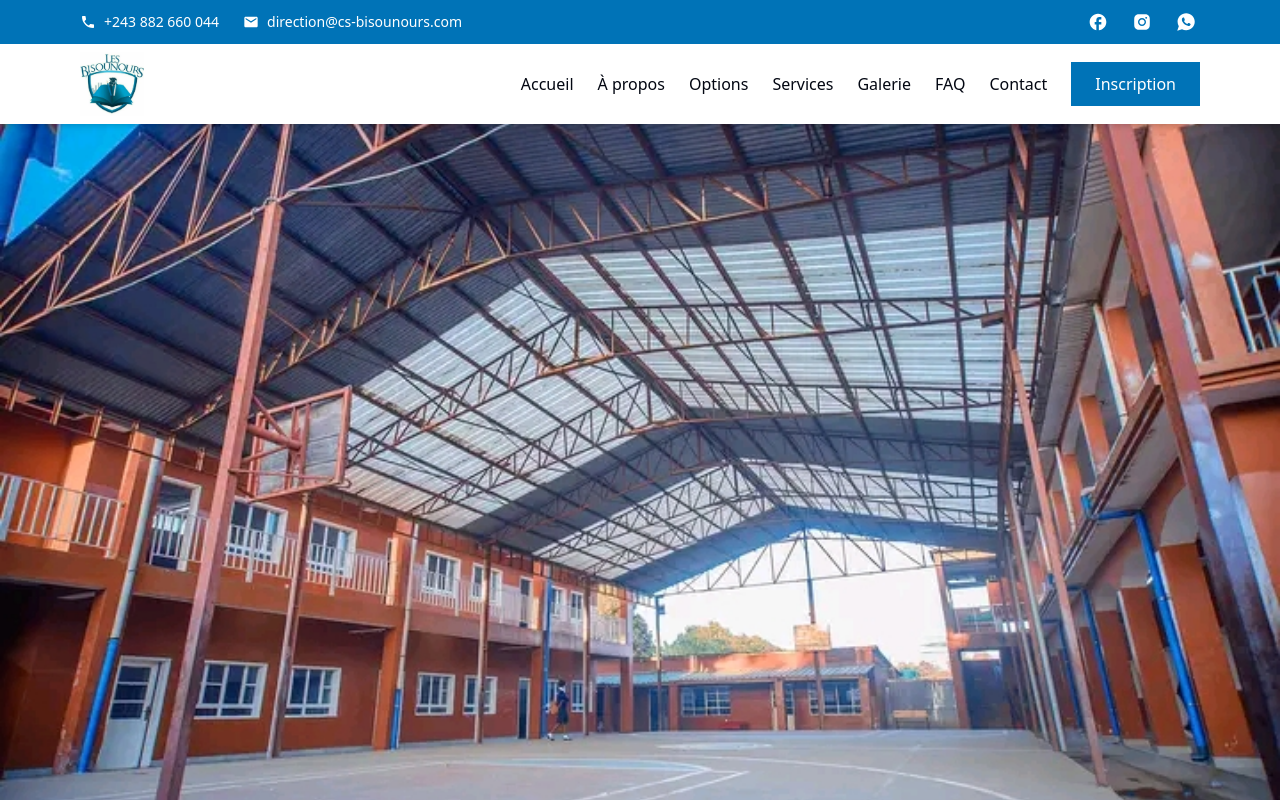
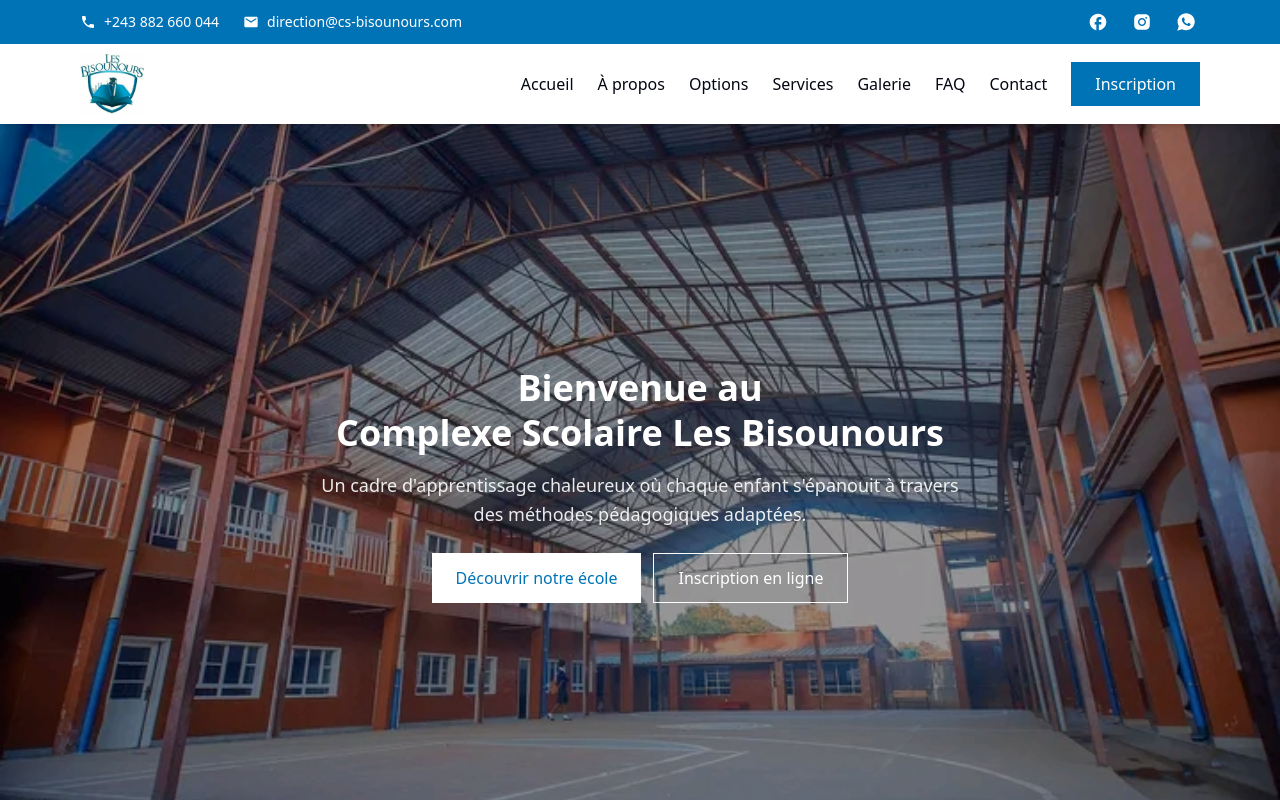
Before and after one commit to freddymk313/csbisournouse, a React (Vite) app: page / in a window 1280 px wide. Shown: the top 800 px of the page. Built offline with nearby package versions, Linux system fonts and the light colour scheme.

Commit message:
hero secction

```diff
--- a/src/components/Hero.tsx
+++ b/src/components/Hero.tsx
@@ -1,6 +1,4 @@
 import { useEffect } from 'react';
-// import { Button } from './ui/button';
-// import { ArrowRight, Play } from 'lucide-react';
 import { gsap } from 'gsap';
 
 const Hero = () => {
@@ -9,90 +7,64 @@ const Hero = () => {
     const tl = gsap.timeline();
 
     tl.fromTo('.hero-title',
-      { y: 100, opacity: 0 },
-      { y: 0, opacity: 1, duration: 1.2, ease: "power2.out", delay: 0.5 }
+      { y: 80, opacity: 0 },
+      { y: 0, opacity: 1, duration: 1, ease: "power3.out", delay: 0.3 }
     )
     .fromTo('.hero-subtitle',
-      { y: 50, opacity: 0 },
-      { y: 0, opacity: 1, duration: 1, ease: "power2.out" },
-      "-=0.8"
+      { y: 40, opacity: 0 },
+      { y: 0, opacity: 1, duration: 0.8, ease: "power3.out" },
+      "-=0.6"
     )
     .fromTo('.hero-buttons',
-      { y: 30, opacity: 0 },
-      { y: 0, opacity: 1, duration: 0.8, ease: "power2.out" },
-      "-=0.6"
-    )
-    .fromTo('.hero-stats',
-      { scale: 0, opacity: 0 },
-      { scale: 1, opacity: 1, duration: 0.8, stagger: 0.2, ease: "back.out(1.7)" },
+      { y: 20, opacity: 0 },
+      { y: 0, opacity: 1, duration: 0.6, ease: "power3.out" },
       "-=0.4"
     );
 
-    // Floating animation for hero image
-    gsap.to('.hero-image', {
-      y: -20,
-      duration: 3,
-      ease: "power1.inOut",
-      yoyo: true,
-      repeat: -1
-    });
+    // Subtle floating animation
+    // gsap.to('.hero-image', {
+    //   y: -8,
+    //   duration: 4,
+    //   ease: "sine.inOut",
+    //   yoyo: true,
+    //   repeat: -1
+    // });
   }, []);
 
-  // const stats = [
-  //   { number: "25+", label: "Années d'expérience" },
-  //   { number: "1500+", label: "Élèves diplômés" },
-  //   { number: "98%", label: "Taux de réussite" },
-  //   { number: "50+", label: "Enseignants qualifiés" }
-  // ];
-
   return (
-    <section id="home" className="relative h-[60vh] md:min-h-[95vh] flex items-center justify-center overflow-hidden">
+    <section id="home" className="relative h-[70vh] md:min-h-[90vh] flex items-center justify-center overflow-hidden">
       {/* Background with overlay */}
       <div className="absolute inset-0 z-0">
         <img
           src='/hero.jpg'
-          alt="School background"
-          className="w-full h-full object-cover"
+          alt="École maternelle CS Bisounours - Enfants heureux apprenant et jouant"
+          className="hero-image w-full h-full object-cover object-center"
         />
+        <div className="absolute inset-0 bg-black/40"></div>
       </div>
 
       {/* Content */}
-      <div className="mx-auto px-6 py-20">
-        <div className="">
+      <div className="container mx-auto px-6 md:px-16 lg:px-20 z-10">
+        <div className="max-w-4xl mx-auto text-center">
           <div className="text-white">
-            {/* <h1 className="hero-title font-bold text-5xl lg:text-6xl xl:text-7xl leading-tight mb-6">
-              Excellence
-              <span className="block text-yellow-400">Éducative</span>
-              <span className="block">Depuis 1998</span>
+            <h1 className="hero-title font-bold text-3xl md:text-4xl leading-tight mb-4">
+              <span className="block">Bienvenue au</span>
+              <span className="block">Complexe Scolaire Les Bisounours</span>
             </h1>
 
-            <p className="hero-subtitle text-xl lg:text-2xl mb-8 text-gray-100 leading-relaxed">
-              Offrez à votre enfant une éducation de qualité dans un environnement
-              bienveillant et moderne. Découvrez l'excellence éducative au
-              Complexe Scolaire Les Bisounours.
+            <p className="hero-subtitle text-base md:text-lg mb-6 text-white/90 leading-relaxed max-w-2xl mx-auto">
+              Un cadre d'apprentissage chaleureux où chaque enfant s'épanouit
+              à travers des méthodes pédagogiques adaptées.
             </p>
 
-            <div className="hero-buttons flex flex-col sm:flex-row gap-4 mb-12">
-              <button className="bg-yellow-400 hover:bg-yellow-500 text-[#0073b7] font-semibold px-8 py-4 rounded-full text-lg group">
-                Découvrir nos programmes
+            <div className="hero-buttons flex flex-col sm:flex-row gap-3 justify-center">
+              <button className="bg-white hover:bg-gray-50 text-[#0073B7] px-6 py-2.5 md:py-3 text-sm md:text-base transition-colors duration-300">
+                Découvrir notre école
               </button>
-              <button className="border-white text-white hover:bg-white hover:text-[#0073b7] px-8 py-4 rounded-full text-lg group">
-                Visite virtuelle
+              <button className="border border-white text-white hover:bg-white hover:text-[#0073B7] px-6 py-2.5 md:py-3 text-sm md:text-base transition-colors duration-300">
+                Inscription en ligne
               </button>
-            </div> */}
-
-            {/* <div className="grid grid-cols-2 lg:grid-cols-4 gap-6">
-              {stats.map((stat, index) => (
-                <div key={index} className="hero-stats text-center">
-                  <div className="text-3xl lg:text-4xl font-bold text-yellow-400 mb-2">
-                    {stat.number}
-                  </div>
-                  <div className="text-sm lg:text-base text-gray-200">
-                    {stat.label}
-                  </div>
-                </div>
-              ))}
-            </div> */}
+            </div>
           </div>
         </div>
       </div>
--- a/src/components/Navbar.tsx
+++ b/src/components/Navbar.tsx
@@ -91,7 +91,8 @@ export const Navbar = () => {
     };
 
     return (
-        <nav className={`navbar transition-all duration-300 ${isScrolled ? 'bg-white/95 backdrop-blur-md shadow-lg' : 'bg-transparent'}`}>
+        // <nav className="bg-transparent">
+         <nav className={`navbar transition-all duration-300 ${isScrolled ? 'bg-white/95 backdrop-blur-md shadow-lg' : 'bg-transparent'}`}>
             <div className="mx-auto px-4 md:px-16 lg:px-20 py-2">
                 <div className="flex items-center justify-between">
                     {/* Logo */}
```
